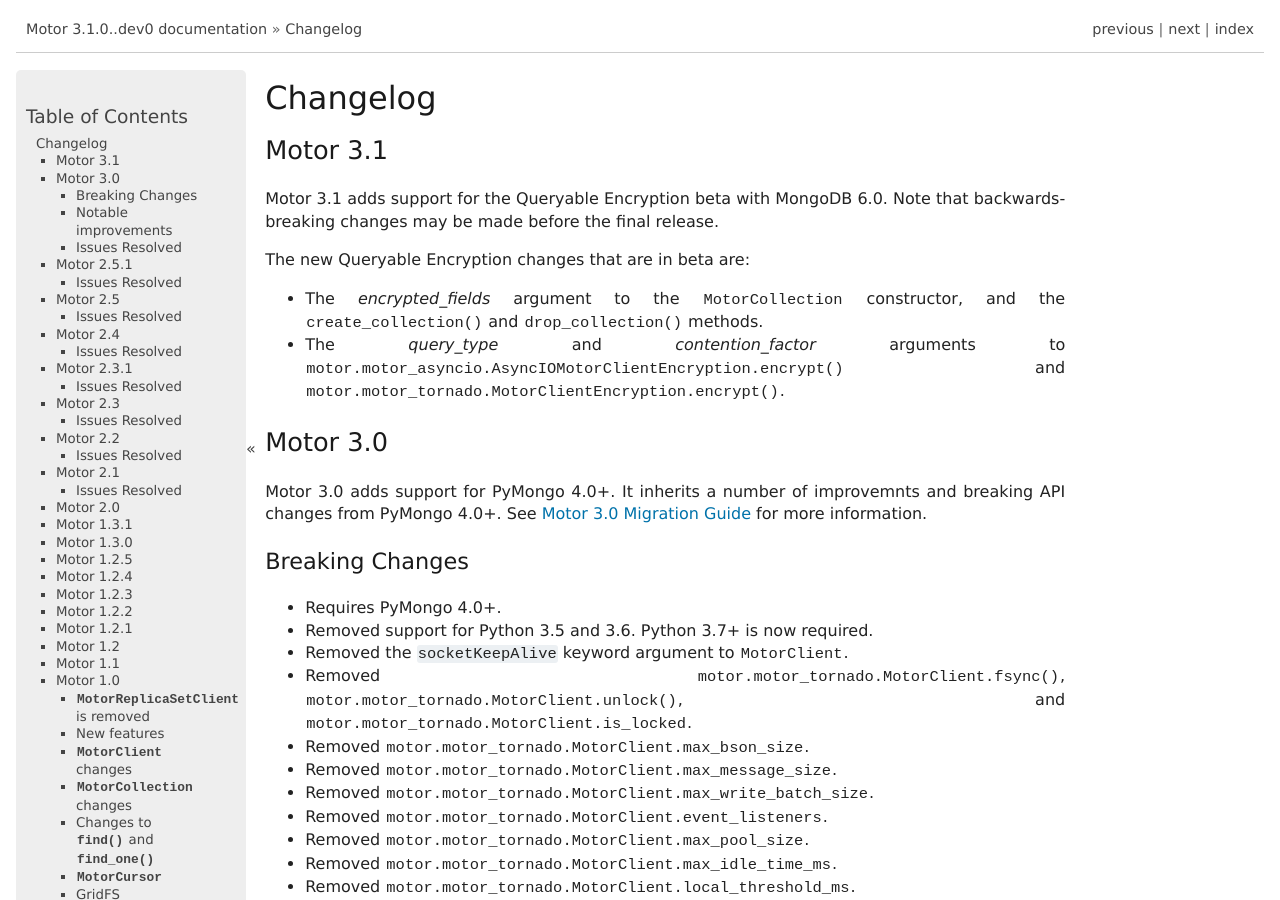
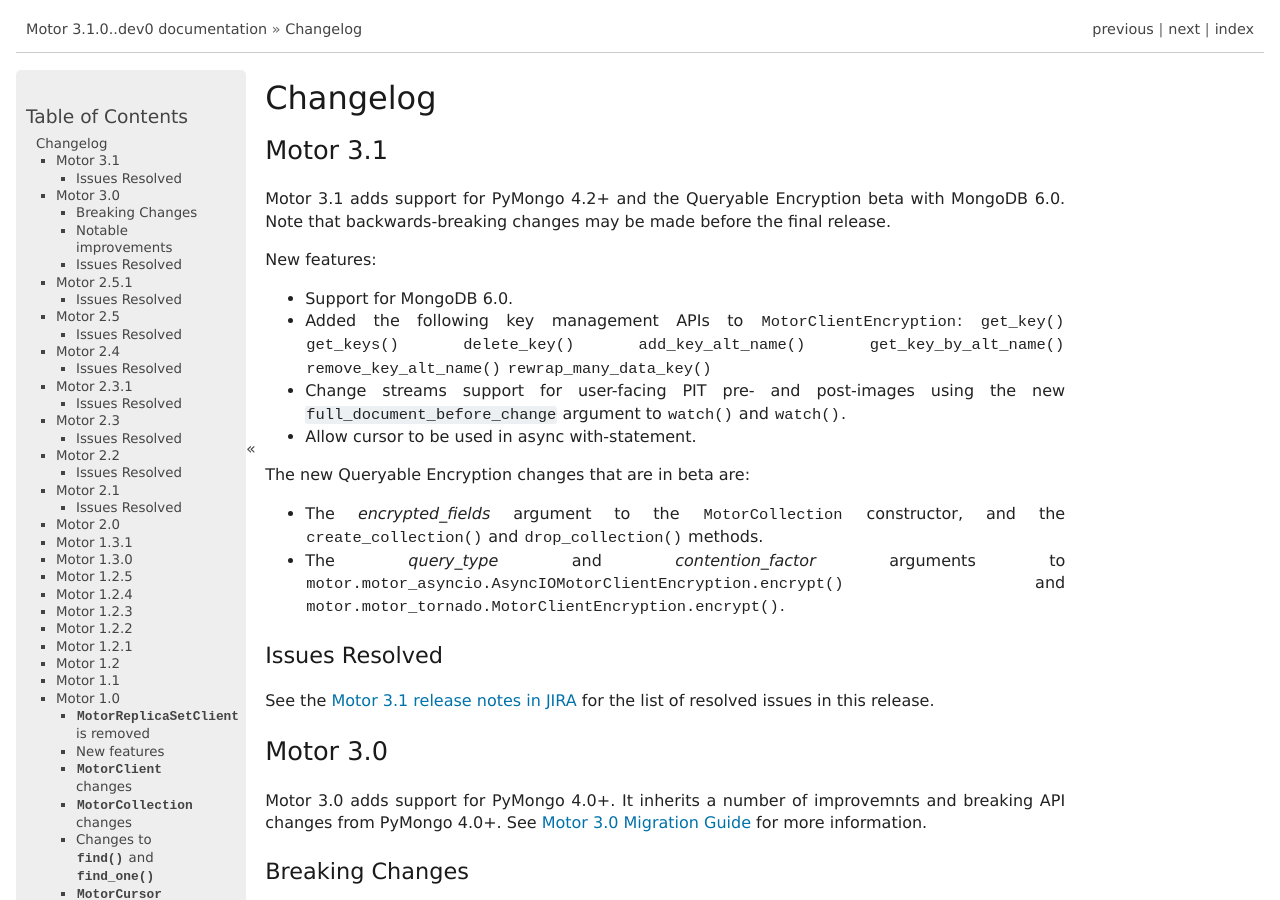
Before and after one commit to mongodb/motor, a Sphinx documentation site: the page built from doc/changelog.rst, in a window 1280 px wide and 900 px high. Built offline with Sphinx 7.4.7, drawn with Linux system fonts in a browser that asks for light colours; the version number is read from the project's files by our own code.

Commit message:
MOTOR-1031 Changelog for 3.1 (#184)

```diff
--- a/doc/changelog.rst
+++ b/doc/changelog.rst
@@ -6,8 +6,25 @@
 Motor 3.1
 ---------
 
-Motor 3.1 adds support for the Queryable Encryption beta with MongoDB 6.0.
+Motor 3.1 adds support for PyMongo 4.2+ and the Queryable Encryption beta
+with MongoDB 6.0.
 Note that backwards-breaking changes may be made before the final release.
+
+New features:
+
+- Support for MongoDB 6.0.
+- Added the following key management APIs to :class:`~motor.core.MotorClientEncryption`:
+  :meth:`~motor.core.MotorClientEncryption.get_key`
+  :meth:`~motor.core.MotorClientEncryption.get_keys`
+  :meth:`~motor.core.MotorClientEncryption.delete_key`
+  :meth:`~motor.core.MotorClientEncryption.add_key_alt_name`
+  :meth:`~motor.core.MotorClientEncryption.get_key_by_alt_name`
+  :meth:`~motor.core.MotorClientEncryption.remove_key_alt_name`
+  :meth:`~motor.core.MotorClientEncryption.rewrap_many_data_key`
+- Change streams support for user-facing PIT pre- and post-images using
+  the new ``full_document_before_change`` argument to
+  :meth:`~motor.core.MotorClient.watch` and :meth:`~motor.core.MotorCollection.watch`.
+- Allow cursor to be used in async with-statement.
 
 The new Queryable Encryption changes that are in beta are:
 
@@ -19,6 +36,13 @@
   :meth:`motor.motor_asyncio.AsyncIOMotorClientEncryption.encrypt` and
   :meth:`motor.motor_tornado.MotorClientEncryption.encrypt`.
 
+Issues Resolved
+~~~~~~~~~~~~~~~
+
+See the `Motor 3.1 release notes in JIRA`_ for the list of resolved issues
+in this release.
+
+.. _Motor 3.1 release notes in JIRA: https://jira.mongodb.org/secure/ReleaseNote.jspa?projectId=11182&version=33421
 
 Motor 3.0
 ---------
--- a/doc/contributors.rst
+++ b/doc/contributors.rst
@@ -15,3 +15,5 @@
 - Bulat Khasanov
 - William Zhou
 - Tushar Singh
+- Steven Silvester
+- Julius Park
```
